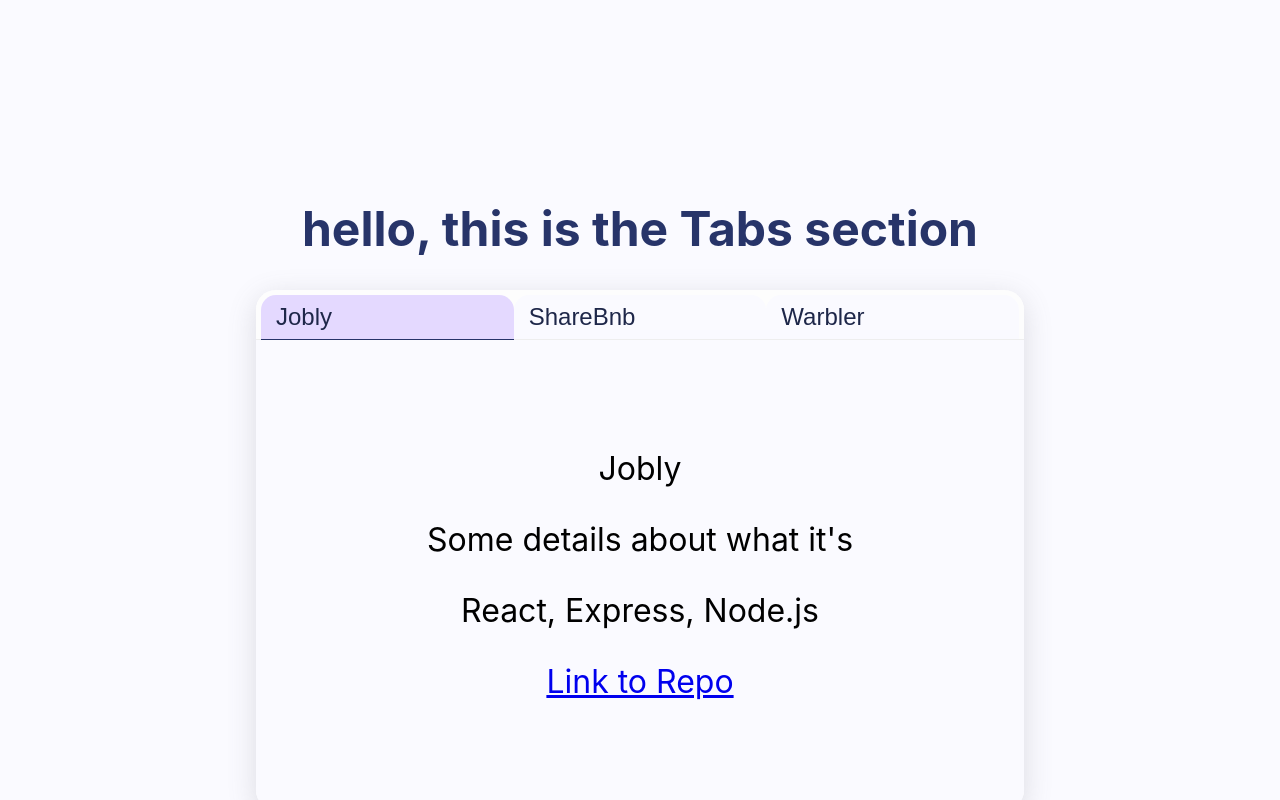
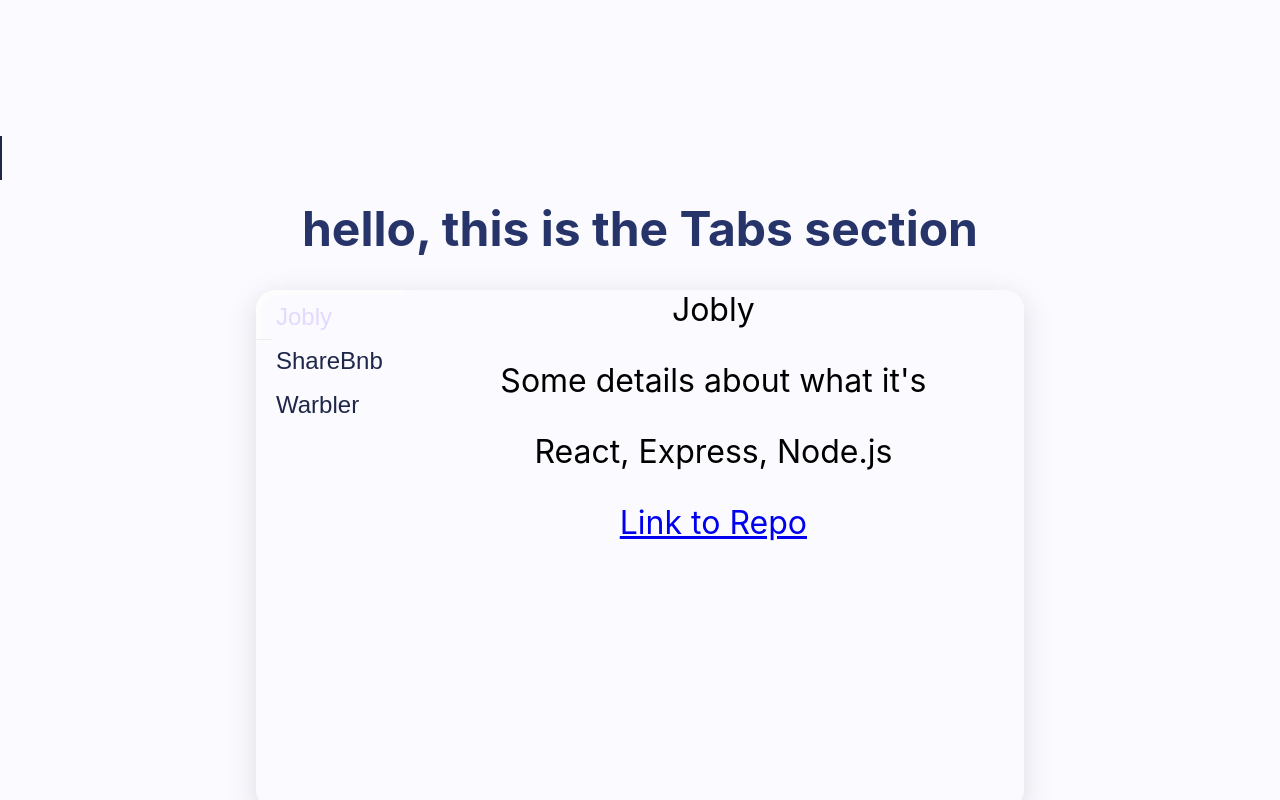
Before and after one commit to raytene-han/portfolio-v2, a React (Create React App) app: page / in a window 1280 px wide. Shown: the part 620-1420 px from the top of the page. Built offline with nearby package versions, Linux system fonts and the light colour scheme.

Commit message:
working on figuring out how to animate the tab when it's vertical

```diff
--- a/src/App.css
+++ b/src/App.css
@@ -18,11 +18,17 @@
 }
 .underline {
   position: absolute;
-  bottom: -1px;
+  display: block;
+  bottom: 0;
   left: 0;
   right: 0;
-  height: 1px;
-  background: var(--dark);
+  width: 2px;
+  height: 44px;
+  background: var(--darkest);
+  /* transform: translateY(0);
+  transition: transform 0.25s ease;
+  transition-delay: 0.1s;
+  z-index: 10; */
 }
 
 body {
@@ -32,6 +38,7 @@ body {
   --dark: #273469;
   width: 100vw;
   height: 100vh;
+  max-width: 100%;
   background: var(--lightest);
   padding: 0;
   margin: 0;
--- a/src/components/Homepage.js
+++ b/src/components/Homepage.js
@@ -28,7 +28,7 @@ function Homepage() {
       <About />
       <TabCard tabs={projects}/>
       <Contact />
-      <Footer>© Raytene Han 2022</Footer>
+      <Footer>©  Raytene  Han  2022</Footer>
     </div>
   );
 }
--- a/src/components/TabCard.js
+++ b/src/components/TabCard.js
@@ -34,11 +34,17 @@ function TabsCard({ tabs }) {
                 onClick={() => setSelectedTab(tab)}
               >
                 {tab}
-                {tab === selectedTab ? (
-                  <motion.div className="underline" layoutId="underline" />
-                ) : null}
+                {/* {tab === selectedTab ? (
+                  ) : null} */}
               </li>
             ))}
+            <motion.span className="underline"
+            layout
+            transition={{
+              layout: {
+                duration: 1.5,
+              },
+            }}/>
           </ul>
         </nav>
         <main>
--- a/src/styledComponents/cardComponents.js
+++ b/src/styledComponents/cardComponents.js
@@ -2,6 +2,7 @@ import styled from "styled-components";
 
 
 const StyledSection = styled.div`
+  margin-top: 1em;
   margin-bottom: 16em;
   display: flex;
   justify-content: center;
@@ -13,11 +14,12 @@ const StyledTabsCard = styled.div`
   width: 60%;
   height: 520px;
   border-radius: 20px;
-  background: white;
+  background: var(--lightest);
   overflow: hidden;
   box-shadow: rgba(100, 100, 111, 0.2) 0px 7px 29px 0px;
   display: flex;
-  flex-direction: column;
+  // flex-direction: column;
+  align-items: flex-start;
 
 
   nav {
@@ -30,7 +32,7 @@ const StyledTabsCard = styled.div`
   }
 
   ul {
-    display: flex;
+    display: block;
     width: 100%;
     list-style: none;
     padding: 0;
@@ -38,7 +40,7 @@ const StyledTabsCard = styled.div`
     font-family: "Poppins", sans-serif;
     font-weight: 500;
     font-size: 1.5em;
-
+    // border-left: 2px solid var(--dark);
   }
 
   li {
@@ -58,10 +60,16 @@ const StyledTabsCard = styled.div`
     flex: 1;
     min-width: 0;
     user-select: none;
+    transition: all 0.25s ease;
 
+    &:hover {
+      color: var(--accent);
+    }
     &.selected {
-      background: var(--accent);
+      color: var(--accent);
     }
+
+
   }
 
   main {
--- a/src/styledComponents/navComponents.js
+++ b/src/styledComponents/navComponents.js
@@ -4,7 +4,7 @@ import styled from "styled-components";
 
 const Navbar = styled.nav`
 
-  padding-right: 1em;
+  // padding-right: 1em;
   display: flex;
   justify-content: space-between;
   align-items: center;
--- a/src/styledComponents/textComponents.js
+++ b/src/styledComponents/textComponents.js
@@ -8,7 +8,7 @@ const Title = styled.h1`
 `;
 
 const Footer = styled.small`
-  letter-spacing: 0.15em;
+  margin-bottom: 1em;
 `;
 
 
```
